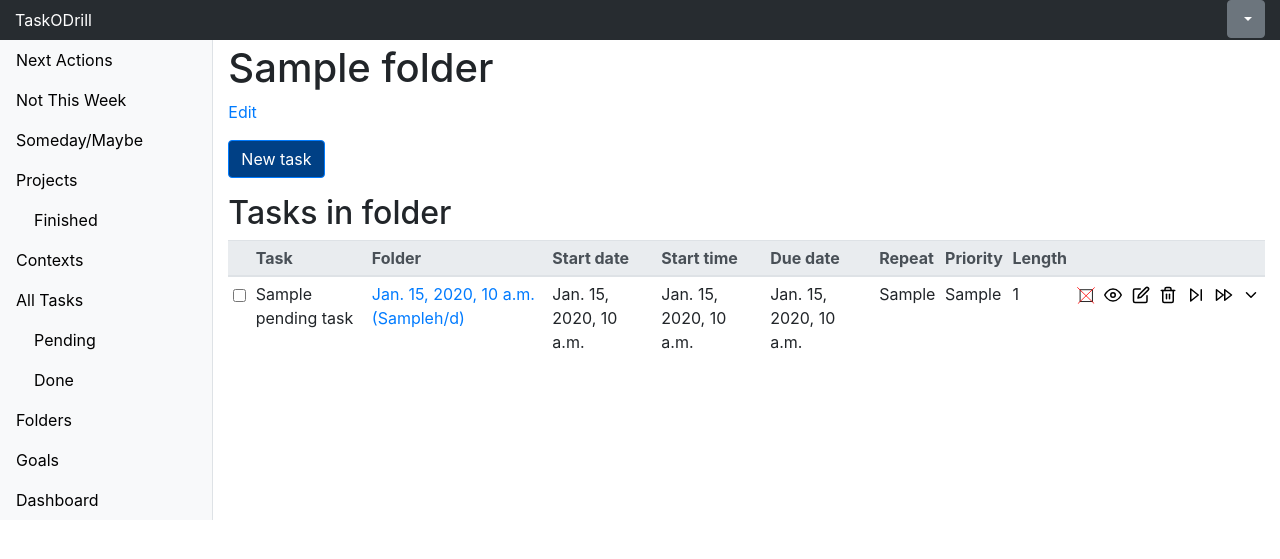
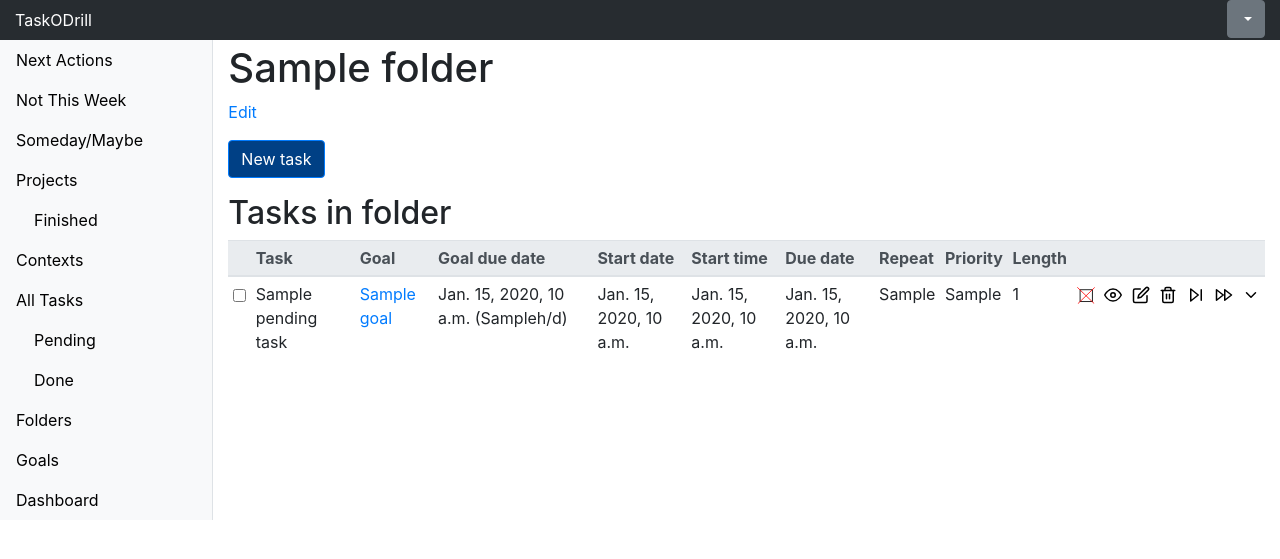
Before and after one commit to fcano/taskodrill, a Django app: template tasks/templates/tasks/folder_detail.html in a window 1280 px wide. Shown: the top 559 px of the page. Run offline with Django 3.2, Linux system fonts and the light colour scheme; the template is opened without the code that fills it: most values are stand-ins (such as "Sample title", 1, 10 or a date in 2020); some libraries are stand-ins or nearby versions.

Commit message:
Add Goal to table

```diff
--- a/tasks/models.py
+++ b/tasks/models.py
@@ -450,7 +450,10 @@ class Goal(models.Model):
 
     @property
     def speed_req(self):
-        return math.ceil(self.total_task_length / 60 / Goal.weekdays_between(datetime.datetime.today().date(), self.due_date))
+        days_between = Goal.weekdays_between(datetime.datetime.today().date(), self.due_date)
+        if days_between == 0:
+            days_between = 1
+        return math.ceil(self.total_task_length / 60 / days_between)
 
     @property
     def is_time_constrained(self):
--- a/tasks/templates/tasks/context_list.html
+++ b/tasks/templates/tasks/context_list.html
@@ -5,7 +5,7 @@
       <a id="new_context_button" class="btn btn-primary" href="{% url 'context_add' %}">New context</a>
     </p>
     {% if context_list %}
-    <table class="table table-hover table-sm">
+    <table class="table table-sm">
       <tr>
         <th>Name</th>
         <th></th>
--- a/tasks/templates/tasks/folder_list.html
+++ b/tasks/templates/tasks/folder_list.html
@@ -5,7 +5,7 @@
       <a id="new_folder_button" class="btn btn-primary" href="{% url 'folder_add' %}">New folder</a>
     </p>
     {% if folder_list %}
-    <table class="table table-hover table-sm">
+    <table class="table table-sm">
       <tr>
         <th>Name</th>
         <th></th>
--- a/tasks/templates/tasks/goal_list.html
+++ b/tasks/templates/tasks/goal_list.html
@@ -5,7 +5,7 @@
       <a id="new_goal_button" class="btn btn-primary" href="{% url 'goal_add' %}">New goal</a>
     </p>
     {% if goal_list %}
-    <table class="table table-hover table-sm">
+    <table class="table table-sm">
       <tr>
         <th>Name</th>
         <th></th>
--- a/tasks/templates/tasks/project_list.html
+++ b/tasks/templates/tasks/project_list.html
@@ -5,7 +5,7 @@
       <a id="new_project_button" class="btn btn-primary" href="{% url 'project_add' %}">New project</a>
     </p>
     {% if project_list %}
-    <table class="table table-hover table-sm">
+    <table class="table table-sm">
       <tr>
         <th>Name</th>
         <th>Num of tasks</th>
--- a/tasks/templates/tasks/project_tasks_table.html
+++ b/tasks/templates/tasks/project_tasks_table.html
@@ -1,4 +1,4 @@
-<table id="tasks_table" class="table table-hover table-sm">
+<table id="tasks_table" class="table table-sm">
   <thead class="thead-light">
     <tr>
       <th scope="col"></th>
--- a/tasks/templates/tasks/task_row.html
+++ b/tasks/templates/tasks/task_row.html
@@ -2,7 +2,12 @@
   <td><input class="checkbox align-middle" type="checkbox" id="checkbox_{{ task.id }}" value="{{ task.id }}"></td>
   <td>{{ task.name|urlizetrunc:50 }}</td>
   {% if task.goal %}
-  <td><a href="{{ task.goal.get_absolute_url }}">{{ task.goal.due_date }} ({{ task.goal.speed_req }}h/d)</a></td>
+  <td><a href="{{ task.goal.get_absolute_url }}">{{ task.goal.name }}</a></td>
+  {% else %}
+    <td>none</td>
+  {% endif %}
+  {% if task.goal %}
+  <td>{{ task.goal.due_date }} ({{ task.goal.speed_req }}h/d)</td>
   {% else %}
     <td>none</td>
   {% endif %}
--- a/tasks/templates/tasks/tasks_table.html
+++ b/tasks/templates/tasks/tasks_table.html
@@ -1,9 +1,10 @@
-<table id="tasks_table" class="table table-hover table-sm">
+<table id="tasks_table" class="table table-sm">
   <thead class="thead-light">
     <tr>
       <th scope="col"></th>
       <th scope="col">Task</th>
-      <th scope="col">Folder</th>
+      <th scope="col">Goal</th>
+      <th scope="col">Goal due date</th>
       <th scope="col">Start date</th>
       <th scope="col">Start time</th>
       <th scope="col">Due date</th>
```
